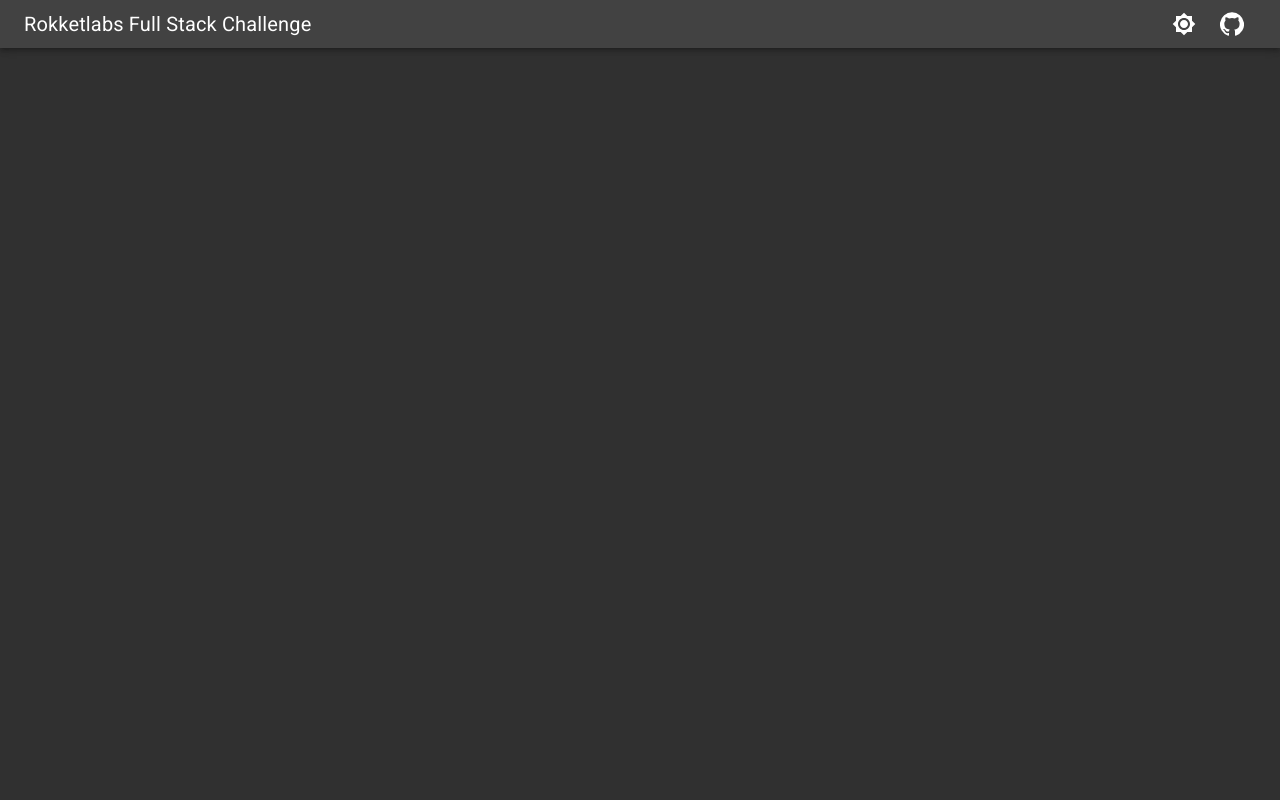
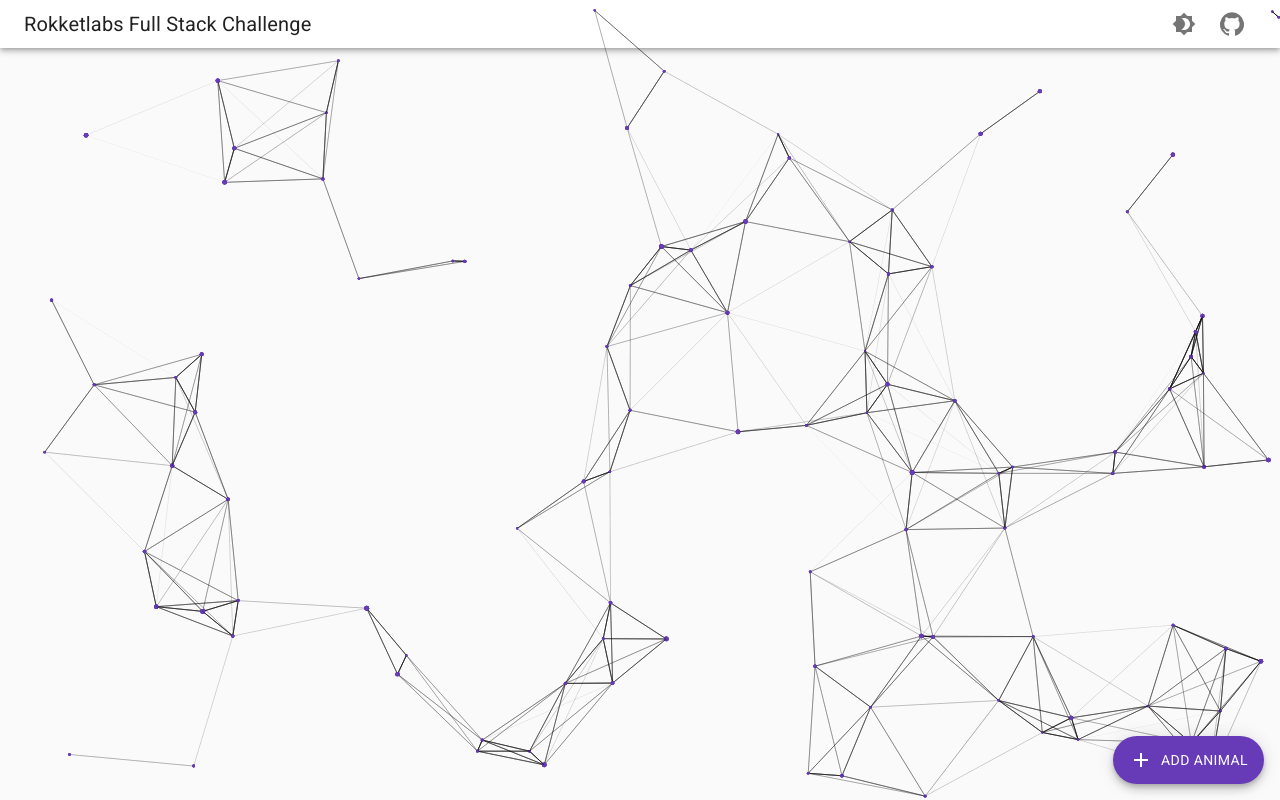
Before and after one commit to olivaresvjuanp/rokketlabs-challenge-front-end, a React (Create React App) app: page / in a window 1280 px wide. Built offline with nearby package versions, Linux system fonts and the light colour scheme; no server answers.

Commit message:
feat: AnimalsList higher-order component
Also some temporary fixes for animalsSlice.

```diff
--- a/package.json
+++ b/package.json
@@ -18,8 +18,9 @@
     "react-dom": "^16.13.1",
     "react-redux": "^7.2.0",
     "react-scripts": "3.4.1",
+    "react-tsparticles": "^1.17.1",
     "redux": "^4.0.5",
-    "typescript": "~3.7.2"
+    "typescript": "^3.9.7"
   },
   "scripts": {
     "start": "react-scripts start",
--- a/src/App.tsx
+++ b/src/App.tsx
@@ -2,33 +2,141 @@ import React from 'react';
 import { useSelector } from 'react-redux';
 import {
   CssBaseline,
+  LinearProgress,
   Container
 } from '@material-ui/core';
 import {
   createMuiTheme,
+  makeStyles,
   ThemeProvider
 } from '@material-ui/core/styles';
+import { deepPurple } from '@material-ui/core/colors';
+import Particles from 'react-tsparticles';
 
 import 'fontsource-roboto';
 
 import { RootState } from './app/store';
 import { Header } from './features/header/Header';
+import AnimalsList from './features/animalsList/AnimalsList';
+
+const useStyles = makeStyles({
+  linearProgress: {
+    position: 'fixed',
+    top: 0,
+    width: '100%'
+  },
+  particles: {
+    bottom: 0,
+    left: 0,
+    position: 'absolute',
+    right: 0,
+    top: 48
+  }
+});
 
 export const App: React.FunctionComponent = () => {
   // Custom Material-UI theme.
   const theme = createMuiTheme({
     palette: {
+      primary: {
+        main: deepPurple[500]
+      },
       type: useSelector((state: RootState) => state.system.theme.palette.type)
     }
   });
+
+  const classes = useStyles();
 
   return (
     <ThemeProvider theme={theme}>
       {/* Kickstart an elegant, consistent, and simple baseline to build upon. */}
       <CssBaseline />
+      {useSelector((state: RootState) => state.system.loading) && <LinearProgress className={classes.linearProgress} />}
       <Header />
+      <Particles
+        className={classes.particles}
+        options={{
+          background: {
+            color: {
+              value: 'transparent',
+            }
+          },
+          fpsLimit: 60,
+          interactivity: {
+            detectsOn: 'canvas',
+            events: {
+              onClick: {
+                enable: false,
+                mode: 'push'
+              },
+              onHover: {
+                enable: false,
+                mode: 'repulse'
+              },
+              resize: true
+            },
+            modes: {
+              bubble: {
+                distance: 400,
+                duration: 2,
+                opacity: 0.8,
+                size: 40
+              },
+              push: {
+                quantity: 4
+              },
+              repulse: {
+                distance: 200,
+                duration: 0.4
+              },
+            },
+          },
+          particles: {
+            color: {
+              value: theme.palette.primary.main
+            },
+            links: {
+              color: theme.palette.common[useSelector((state: RootState) =>
+                state.system.theme.palette.type) === 'light' ? 'black' : 'white'],
+              distance: 150,
+              enable: true,
+              opacity: 0.25,
+              width: 1
+            },
+            collisions: {
+              enable: true
+            },
+            move: {
+              direction: 'none',
+              enable: true,
+              outMode: 'bounce',
+              random: false,
+              speed: 6,
+              straight: false
+            },
+            number: {
+              density: {
+                enable: true,
+                value_area: 800
+              },
+              value: 80
+            },
+            opacity: {
+              value: 1
+            },
+            shape: {
+              type: 'circle'
+            },
+            size: {
+              random: true,
+              value: 2.5
+            }
+          },
+          detectRetina: true
+        }}
+      />
       <Container maxWidth='xl'>
-        <p></p>
+        <AnimalsList />
       </Container>
     </ThemeProvider>
   );
--- a/src/app/store.ts
+++ b/src/app/store.ts
@@ -11,3 +11,4 @@ export const store = configureStore({
 });
 
 export type RootState = ReturnType<typeof store.getState>;
+export type AppDispatch = typeof store.dispatch;
--- a/src/features/animalsList/AnimalsList.tsx
+++ b/src/features/animalsList/AnimalsList.tsx
@@ -1,7 +1,83 @@
 import React from 'react';
+import {
+  connect,
+  ConnectedProps
+} from 'react-redux';
+import { Fab } from '@material-ui/core';
+import {
+  Theme,
+  createStyles,
+  WithStyles,
+  withStyles
+} from '@material-ui/core/styles';
+import { Add as AddIcon } from '@material-ui/icons';
 
-export const AnimalsList: React.FunctionComponent = () => {
-  return (
-    <p>Hello World</p>
-  );
+import { RootState } from '../../app/store';
+import { getAnimalsList } from './animalsListSlice';
+import { setLoading } from '../system/systemSlice';
+
+const styles = (theme: Theme) => createStyles({
+  fab: {
+    bottom: theme.spacing(2),
+    position: 'fixed',
+    right: theme.spacing(2)
+  },
+  extendedIcon: {
+    marginRight: theme.spacing(1),
+  }
+});
+
+// https://material-ui.com/guides/typescript/#augmenting-your-props-using-withstyles
+interface AnimalsProps extends PropsFromRedux, WithStyles<typeof styles> {
+}
+
+class AnimalsList extends React.Component<AnimalsProps> {
+  componentDidMount() {
+    this.props.setLoading(true);
+
+    this.props.getAnimalsList()
+      .then(animals => {
+        this.props.setLoading(false);
+      });
+  }
+
+  render() {
+    const { classes } = this.props;
+
+    return (
+      <React.Fragment>
+        <Fab className={classes.fab} color='primary' variant='extended'>
+          <AddIcon className={classes.extendedIcon} />
+          ADD ANIMAL
+        </Fab>
+      </React.Fragment>
+    );
+  }
+}
+
+/**
+ * "Because types can be defined in any order,
+ * you can still declare your component before declaring the connector if you want.":
+ * https://react-redux.js.org/using-react-redux/static-typing#typing-the-connect-higher-order-component
+ */
+
+// Map state to props.
+const mapState = (state: RootState) => ({});
+
+// Map dispatch to props.
+const mapDispatch = {
+  getAnimalsList,
+  setLoading
 };
+
+const connector = connect(
+  mapState,
+  mapDispatch
+);
+
+// Inferring the connected props automatically.
+type PropsFromRedux = ConnectedProps<typeof connector>;
+
+export default connector(
+  withStyles(styles, { /* withTheme: true */ })(AnimalsList)
+);
--- a/src/features/animalsList/animalsListSlice.ts
+++ b/src/features/animalsList/animalsListSlice.ts
@@ -3,6 +3,8 @@ import {
   createAsyncThunk,
   PayloadAction
 } from '@reduxjs/toolkit';
+
+import { AppDispatch } from '../../app/store';
 
 export interface Animal { // Animal shape.
   photoUrl: string;
@@ -20,34 +22,8 @@ const initialState: AnimalsListState = {
 };
 
 /**
- * Async actions.
- *  https://redux-toolkit.js.org/tutorials/advanced-tutorial#thinking-in-thunks
- */
-
-// Async action to get all the animals from the DB.
-const getAnimalsList = createAsyncThunk<
-  // Return type of the payload creator.
-  Animal[],
-  // Types for ThunkAPI.
-  {
-    rejectWithValue: any // HTTP status code.
-  }
->('animals/get', async thunkAPI => {
-  const res = await fetch('http://localhost:3000/api/animals'); // TODO: We have to set the API URL in config.json file.
-  const resJSON = await res.json();
-
-  switch (res.status) {
-    case 200:
-      return resJSON as Animal[]; // Server returns the list of animals.
-
-    case 500:
-      return thunkAPI.rejectWithValue(res.status); // TODO: Handle HTTP 500 error correctly.
-  }
-});
-
-/**
- * Slice.
- *  https://redux-toolkit.js.org/tutorials/intermediate-tutorial#understanding-slices
+ * Slice:
+ * https://redux-toolkit.js.org/tutorials/intermediate-tutorial#understanding-slices
  */
 
 export const animalsListSlice = createSlice({
@@ -74,3 +50,30 @@ export const animalsListSlice = createSlice({
     }
   }
 });
+
+// Export animalsSlice actions (we will be able to use them with react-redux's useDispatch hook).
+export const {
+  set,
+  add,
+  update,
+  remove
+} = animalsListSlice.actions;
+
+/**
+ * Async actions:
+ * https://redux-toolkit.js.org/tutorials/advanced-tutorial#thinking-in-thunks
+ */
+
+// Async action to get all the animals from the DB.
+export const getAnimalsList = createAsyncThunk('animals/get', async (temp, thunkApi) => {
+  const res = await fetch('http://localhost:3000/api/animals'); // TODO: We have to set the API URL in config.json file.
+  const resJSON = await res.json();
+
+  switch (res.status) {
+    case 200:
+      return resJSON as Animal[]; // Server returns the list of animals.
+
+    case 500:
+      return thunkApi.rejectWithValue(res.status); // TODO: Handle HTTP 500 error correctly.
+  }
+});
--- a/src/features/system/systemSlice.ts
+++ b/src/features/system/systemSlice.ts
@@ -5,6 +5,8 @@ import {
 import { PaletteType } from '@material-ui/core';
 
 type SystemState = {
+  loading: boolean;
+
   theme: {
     palette: {
       type: PaletteType;
@@ -13,22 +15,26 @@ type SystemState = {
 }
 
 const initialState: SystemState = {
+  loading: false,
   theme: {
     palette: {
-      type: 'dark'
+      type: 'light'
     }
   }
 };
 
 /**
- * Slice.
- *  https://redux-toolkit.js.org/tutorials/intermediate-tutorial#understanding-slices
+ * Slice:
+ * https://redux-toolkit.js.org/tutorials/intermediate-tutorial#understanding-slices
  */
 
 export const systemSlice = createSlice({
   name: 'system',
   initialState,
   reducers: {
+    setLoading: (state, action: PayloadAction<boolean>) => {
+      state.loading = action.payload;
+    },
     setThemePaletteType: (state, action: PayloadAction<PaletteType>) => {
       state.theme.palette.type = action.payload;
     }
@@ -36,5 +42,6 @@ export const systemSlice = createSlice({
 });
 
 export const {
+  setLoading,
   setThemePaletteType
 } = systemSlice.actions;
```
Also changed, not shown: 1 other file (tests, documents, lock files or other folders).
